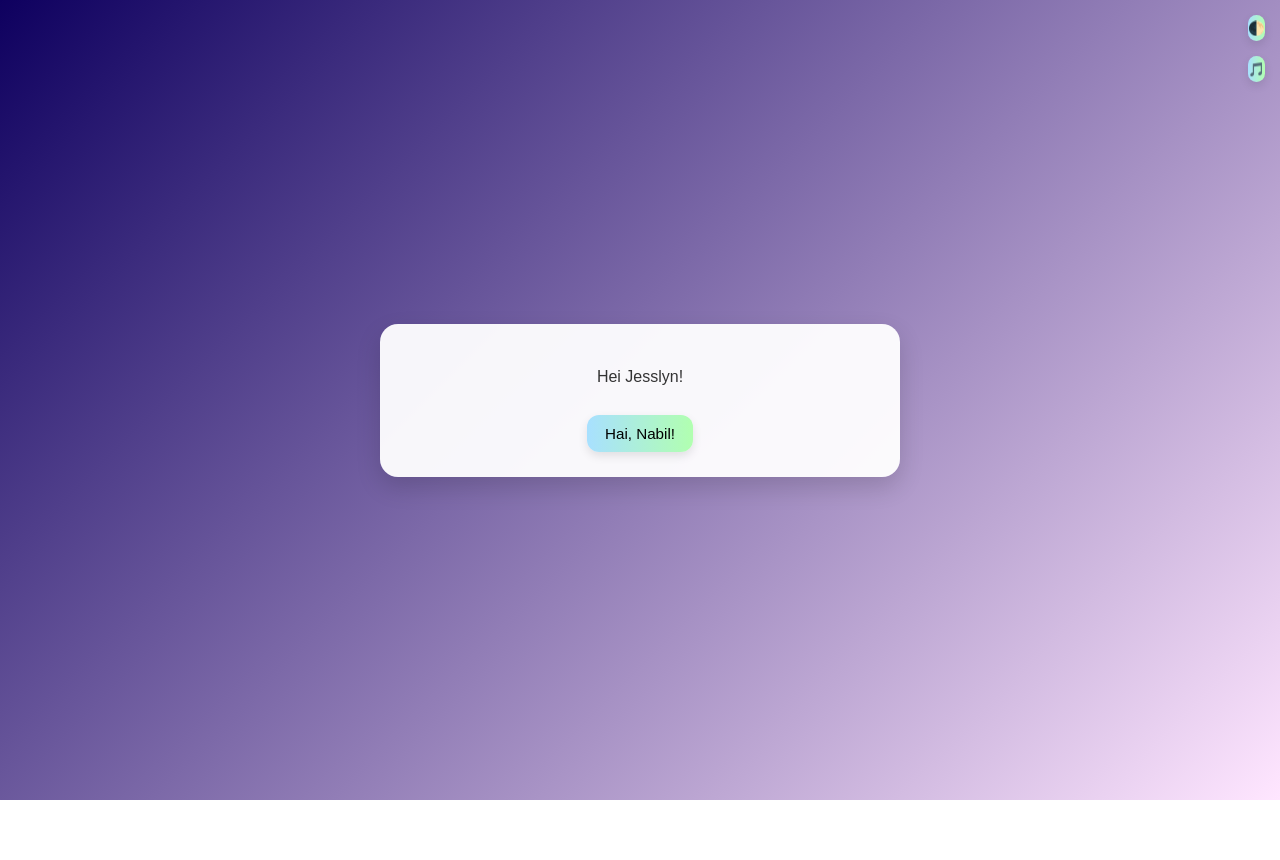
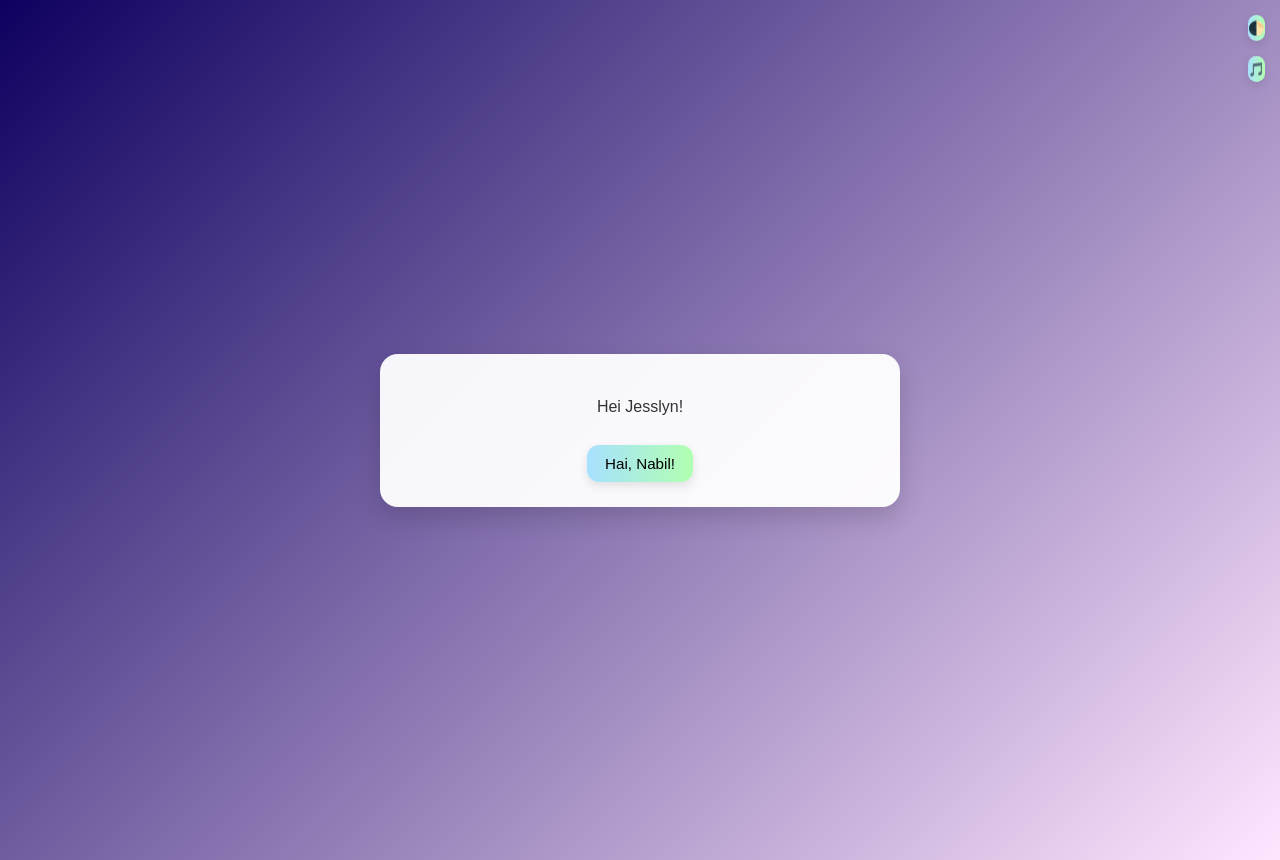
Before and after one commit to quisquiliana-nala/happy-birthday-jesslyn, a plain HTML site: page index.html in a window 1280 px wide. Before the commit the page ends 800 px from the top, so only its background shows below. Drawn offline with Linux system fonts and the light colour scheme.

Commit message:
Update style.css

```diff
--- a/style.css
+++ b/style.css
@@ -1,13 +1,15 @@
 body {
   margin: 0;
-  height: 100vh;
+  min-height: 100vh;           /* biar fleksibel */
   display: flex;
   justify-content: center;
-  align-items: center;
+  align-items: flex-start;     /* mulai dari atas */
   background: linear-gradient(135deg, #0e005f, #ffe6ff);
   font-family: "Poppins", sans-serif;
-  overflow: hidden;
+  overflow-x: hidden;          /* cegah scroll ke samping */
+  overflow-y: auto;            /* biar bisa scroll ke bawah */
   position: relative;
+  padding: 30px 10px;          /* kasih jarak biar nggak nempel ke atas */
 }
 
 body.dark {
@@ -34,6 +36,7 @@ body.dark p, body.dark h1 {
   z-index: 10;
   position: relative;
   animation: fadeIn 1s ease;
+  margin: auto;                /* biar tetap ke tengah secara horizontal */
 }
 
 .hidden { display: none; }
```
